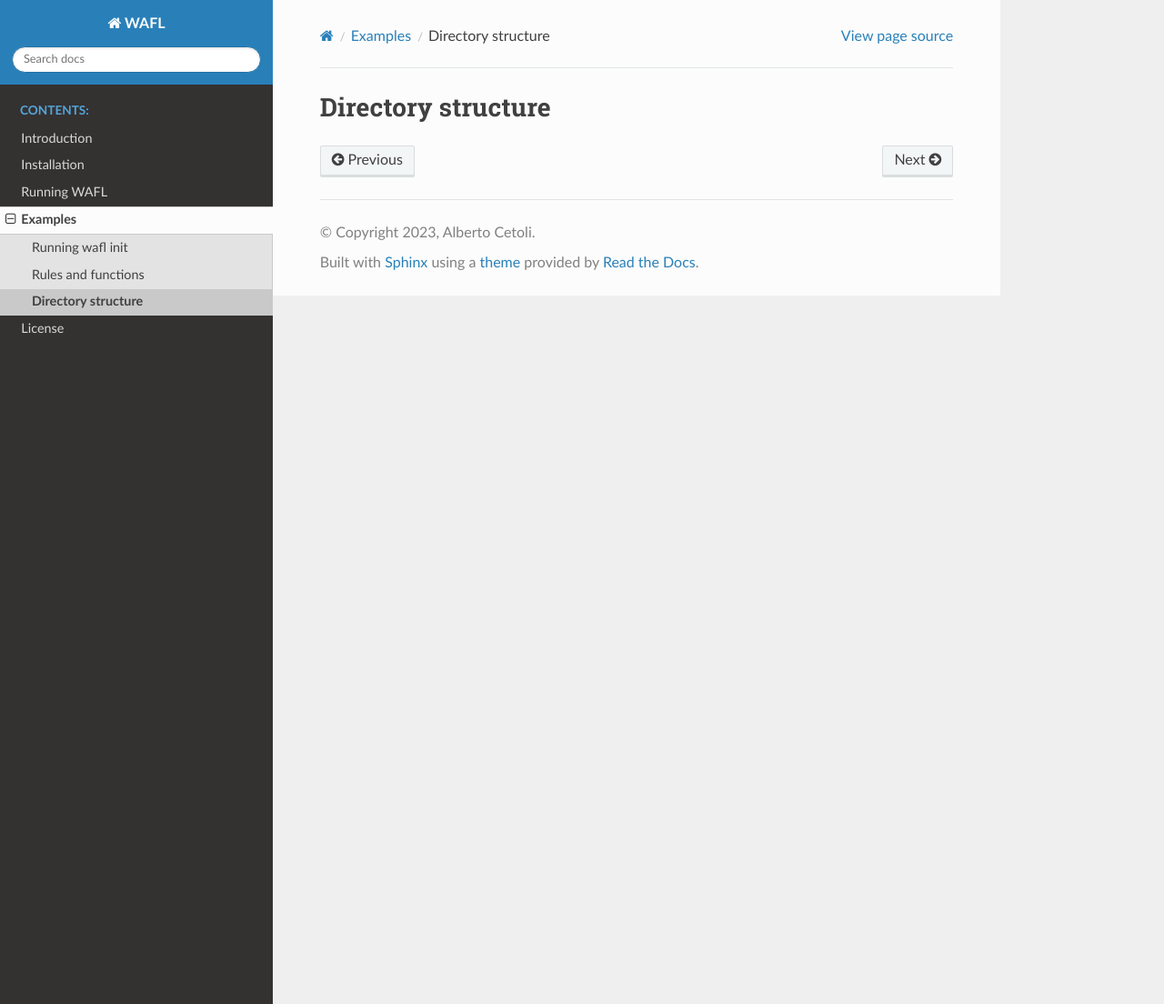
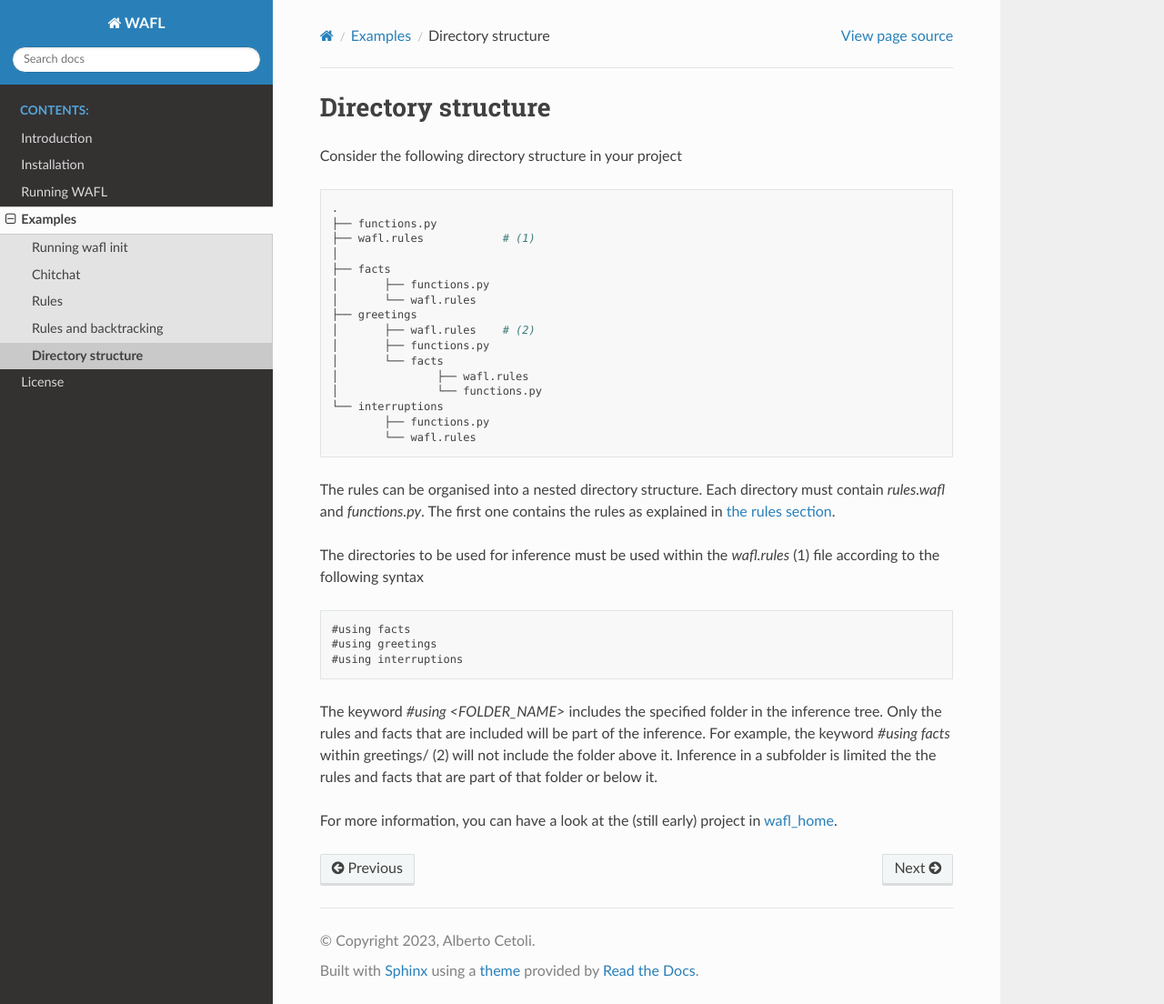
Before and after one commit to fractalego/wafl, a Sphinx documentation site: the page built from documentation/source/directory_structure.rst, in a window 1280 px wide and 1104 px high. Shown: the whole window at 91% size. Built offline with Sphinx 7.4.7 and the Read the Docs theme 2.0.0, drawn with Linux system fonts in a browser that asks for light colours.

Commit message:
Finished documentation

```diff
--- a/documentation/source/directory_structure.rst
+++ b/documentation/source/directory_structure.rst
@@ -1,2 +1,43 @@
 Directory structure
--------------------
+===================
+
+Consider the following directory structure in your project
+
+.. code-block:: bash
+
+    .
+    ├── functions.py
+    ├── wafl.rules            # (1)
+    │
+    ├── facts
+    │       ├── functions.py
+    │       └── wafl.rules
+    ├── greetings
+    │       ├── wafl.rules    # (2)
+    │       ├── functions.py
+    │       └── facts
+    │               ├── wafl.rules
+    │               └── functions.py
+    └── interruptions
+            ├── functions.py
+            └── wafl.rules
+
+The rules can be organised into a nested directory structure.
+Each directory must contain `rules.wafl` and `functions.py`.
+The first one contains the rules as explained in `the rules section <rules.html>`_.
+
+The directories to be used for inference must be used within the `wafl.rules` (1) file according to the following syntax
+
+.. code-block:: text
+
+    #using facts
+    #using greetings
+    #using interruptions
+
+The keyword `#using <FOLDER_NAME>` includes the specified folder in the inference tree.
+Only the rules and facts that are included will be part of the inference.
+For example, the keyword `#using facts` within greetings/ (2) will not include the folder above it.
+Inference in a subfolder is limited the the rules and facts that are part of that folder or below it.
+
+For more information, you can have a look at the (still early) project in
+`wafl_home <https://github.com/fractalego/wafl_home>`_.
--- a/documentation/source/examples.rst
+++ b/documentation/source/examples.rst
@@ -5,5 +5,7 @@ Examples
    :maxdepth: 2
 
    wafl_init
-   rules_and_functions
+   chitchat
+   rules
+   rules_and_backtracking
    directory_structure
--- a/documentation/source/index.rst
+++ b/documentation/source/index.rst
@@ -3,11 +3,11 @@
    You can adapt this file completely to your liking, but it should at least
    contain the root `toctree` directive.
 
-Welcome to WAFL's documentation!
+Welcome to WAFL's 0.0.45 documentation!
 ================================
 
 .. toctree::
-   :maxdepth: 2
+   :maxdepth: 3
    :caption: Contents:
 
    introduction
--- a/documentation/source/rules_and_functions.rst
+++ /dev/null
@@ -1,2 +0,0 @@
-Rules and functions
--------------------
```
Also changed, not shown: README.md (+91 -5 lines), documentation/source/chitchat.rst (added, +8 -0 lines), documentation/source/installation.rst (+5 -5 lines), documentation/source/introduction.rst (+6 -2 lines), documentation/source/rules.rst (added, +180 -0 lines), documentation/source/rules_and_backtracking.rst (added, +27 -0 lines), documentation/source/wafl_init.rst (+5 -7 lines), images/two-parts.png (added), images/wafl-commands.png (added), 2 other files.
